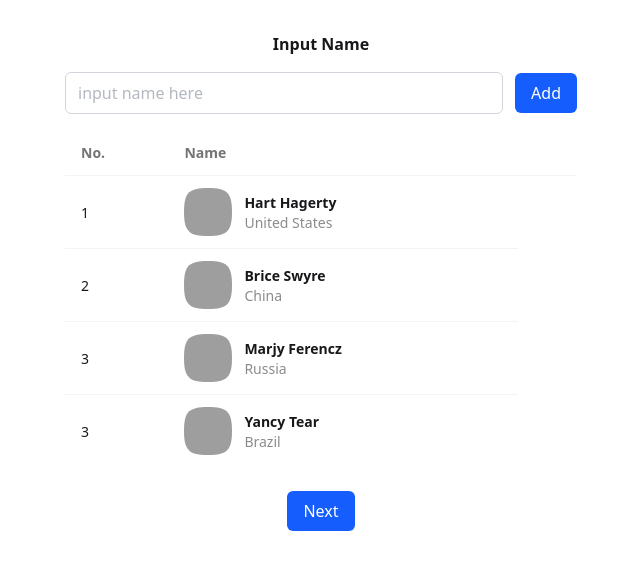
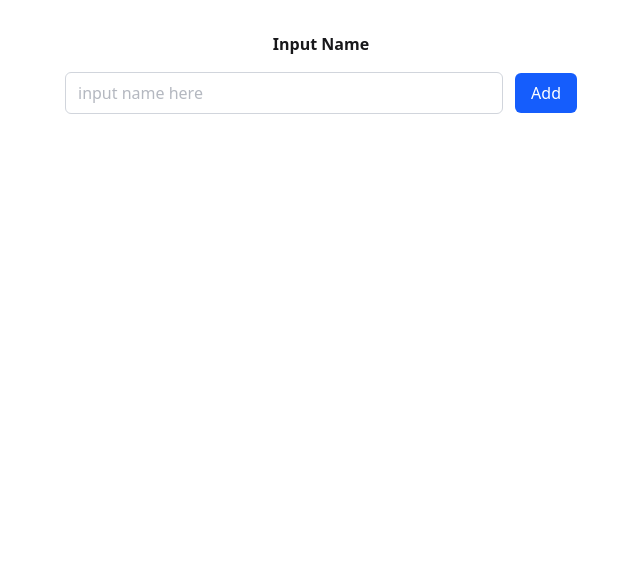
Before and after one commit to FarhanKurnia/split-bill-react, a React (Vite) app: page / in a window 1280 px wide. Shown: the top 570 px of the page, without its empty margins (319-959 px from the left). Built offline with nearby package versions, Linux system fonts and the light colour scheme; grey boxes are pictures that could not be loaded.

Commit message:
fix: add useState Person

```diff
--- a/src/App.jsx
+++ b/src/App.jsx
@@ -10,7 +10,6 @@ import Receipt from "./pages/Receipt.jsx";
 
 export default function App() {
   const [currentPage, setCurrentPage] = useState("home");
-
   const renderPage = () => {
     switch (currentPage) {
       case "home":
--- a/src/components/additional-cost/TableAdditionalCost.jsx
+++ b/src/components/additional-cost/TableAdditionalCost.jsx
@@ -1,4 +1,21 @@
 export default function TableAdditionalCost(){
+    const dataCost = [
+        {
+            id: 1,
+            name: "Shipping cost",
+            price: 14000,
+        },
+        {
+            id: 2,
+            name: "Tax",
+            price: 5000,
+        },
+        {
+            id: 3,
+            name: "Discount",
+            price: 2000,
+        }
+      ];
     return(
         <div className="overflow-x-auto max-w-lg mx-auto">
             <table className="table">
@@ -11,30 +28,19 @@ export default function TableAdditionalCost(){
                 </tr>
                 </thead>
                 <tbody>
-                {/* row 1 */}
-                <tr>
+                    {dataCost.map((cost) =>(
+                        <tr key={cost.id}>
                             <td>
-                        1
+                                {cost.id}
                             </td>
                             <td>
-                        Shipping cost
+                                {cost.name}
                             </td>
                             <td>
-                        Rp. 20.000
+                                {cost.price}
                             </td>
                         </tr>
-                {/* row 2 */}
-                <tr>
-                    <td>
-                        2
-                    </td>
-                    <td>
-                        Tax
-                    </td>
-                    <td>
-                        Rp. 10.000
-                    </td>
-                </tr>
+                    ))}
                 </tbody>
             </table>
         </div>
--- a/src/components/home/FooterHome.jsx
+++ b/src/components/home/FooterHome.jsx
@@ -1,4 +1,5 @@
-export default function FooterHome({ setCurrentPage }) {
+export default function FooterHome({ setCurrentPage,  dataPerson}) {
+  if (dataPerson.length === 0) return null; // Jika data kosong, jangan render tabel
     return(
     <div>
         {/* Buttons */}
--- a/src/components/home/TableHome.jsx
+++ b/src/components/home/TableHome.jsx
@@ -1,4 +1,5 @@
-export default function TableHome() {
+export default function TableHome({ dataPerson }) {
+    if (dataPerson.length === 0) return null; // Jika data kosong, jangan render tabel
     return(
         <div className="overflow-x-auto max-w-lg mx-auto">
             <table className="table">
@@ -11,93 +12,30 @@ export default function TableHome() {
                 </tr>
                 </thead>
                 <tbody>
-                {/* row 1 */}
-                <tr>
+                    {dataPerson.map((person, index) => (
+                        <tr key={person.id}>
                         <td>
-                        1
+                            {index+1}
                         </td>
                         <td>
                         <div className="flex items-center gap-3">
                             <div className="avatar">
                             <div className="mask mask-squircle h-12 w-12">
                                 <img
-                            src="https://img.daisyui.com/images/profile/demo/2@94.webp"
+                                src={person.avatar}
                                 alt="Avatar Tailwind CSS Component" />
                             </div>
                             </div>
                             <div>
-                        <div className="font-bold">Hart Hagerty</div>
-                        <div className="text-sm opacity-50">United States</div>
+                            <div className="font-bold">{person.name}</div>
+                            {/* <div className="text-sm opacity-50">United States</div> */}
                             </div>
                         </div>
                         </td>
                         </tr>
-                {/* row 2 */}
-                <tr>
-                    <td>
-                        2
-                    </td>
-                    <td>
-                    <div className="flex items-center gap-3">
-                        <div className="avatar">
-                        <div className="mask mask-squircle h-12 w-12">
-                            <img
-                            src="https://img.daisyui.com/images/profile/demo/3@94.webp"
-                            alt="Avatar Tailwind CSS Component" />
-                        </div>
-                        </div>
-                        <div>
-                        <div className="font-bold">Brice Swyre</div>
-                        <div className="text-sm opacity-50">China</div>
-                        </div>
-                    </div>
-                    </td>
-                </tr>
-                {/* row 3 */}
-                <tr>
-                    <td>
-                        3
-                    </td>
-                    <td>
-                    <div className="flex items-center gap-3">
-                        <div className="avatar">
-                        <div className="mask mask-squircle h-12 w-12">
-                            <img
-                            src="https://img.daisyui.com/images/profile/demo/4@94.webp"
-                            alt="Avatar Tailwind CSS Component" />
-                        </div>
-                        </div>
-                        <div>
-                        <div className="font-bold">Marjy Ferencz</div>
-                        <div className="text-sm opacity-50">Russia</div>
-                        </div>
-                    </div>
-                    </td>
-                </tr>
-                {/* row 4 */}
-                <tr>
-                    <td>
-                        3
-                    </td>
-                    <td>
-                    <div className="flex items-center gap-3">
-                        <div className="avatar">
-                        <div className="mask mask-squircle h-12 w-12">
-                            <img
-                            src="https://img.daisyui.com/images/profile/demo/5@94.webp"
-                            alt="Avatar Tailwind CSS Component" />
-                        </div>
-                        </div>
-                        <div>
-                        <div className="font-bold">Yancy Tear</div>
-                        <div className="text-sm opacity-50">Brazil</div>
-                        </div>
-                    </div>
-                    </td>
-                </tr>
+                    ))}
                 </tbody>
             </table>
             </div>
         )
-
 }
--- a/src/components/input-order/TableOrder.jsx
+++ b/src/components/input-order/TableOrder.jsx
@@ -1,4 +1,33 @@
 export default function TableOrder() {
+    const dataOrder = [
+        {
+            id: 1,
+            name: "Farhan",
+            avatar:"https://img.daisyui.com/images/profile/demo/3@94.webp",
+            orders: [
+                { id: 1, item: "Gacoan lvl 1", price: "Rp. 12.000" },
+                { id: 2, item: "Thai Green Tea", price: "Rp. 14.000" },
+            ],
+        },
+        {
+            id: 2,
+            name: "Madu",
+            avatar: "https://img.daisyui.com/images/profile/demo/4@94.webp",
+            orders: [
+                { id: 3, item: "Udang Keju", price: "Rp. 8.000" },
+                { id: 4, item: "Gacoan lvl 3", price: "Rp. 12.000" },
+            ],
+        },
+        {
+            id: 3,
+            name: "Baskara",
+            avatar: "https://img.daisyui.com/images/profile/demo/5@94.webp",
+            orders: [
+                { id: 5, item: "Gacoan lvl 3", price: "Rp. 12.000" },
+            ],
+        }
+      ];
+
     return(
         <div className="overflow-x-auto max-w-lg mx-auto">
             <table className="table">
@@ -12,55 +41,20 @@ export default function TableOrder() {
                 </tr>
                 </thead>
                 <tbody>
-                {/* row 1 */}
-                <tr>
-                    <td>
-                        1
-                    </td>
-                    <td>
-                        1 x Gacoan
-                    </td>
-                    <td>
-                        Rp. 20.000
-                    </td>
-                    <td>
-                    <div className="flex items-center gap-3">
-                        <div className="font-bold">Hart Hagerty</div>
-                    </div>
-                    </td>
-                </tr>
-                {/* row 2 */}
-                <tr>
-                    <td>
-                        2
-                    </td>
-                    <td>
-                        1 x Thai Greentea
-                    </td>
-                    <td>
-                        Rp. 20.000
-                    </td>
-                    <td>
-                        <div className="font-bold">Hart Hagerty</div>
-                    </td>
-                </tr>
-                {/* row 3 */}
-                <tr>
-                    <td>
-                        3
-                    </td>
-                    <td>
-                        1 x Udang Keju
-                    </td>
-                    <td>
-                        Rp. 12.000
-                    </td>
-                    <td>
-                    <div className="flex items-center gap-3">
-                        <div className="font-bold">Brice Swyre</div>
-                    </div>
-                    </td>
-                </tr>
+                {dataOrder.map((person) =>
+                    person.orders.map((order) => (
+                        <tr key={order.id}>
+                            <td>{order.id}</td>
+                            <td>{order.item}</td>
+                            <td>{order.price}</td>
+                            <td>
+                                <div className="flex items-center gap-3">
+                                    <div className="font-bold">{person.name}</div>
+                                </div>
+                            </td>
+                        </tr>
+                    ))
+                )}
                 </tbody>
             </table>
             </div>
--- /dev/null
+++ b/src/context/PersonContext.jsx
@@ -0,0 +1,32 @@
+import { createContext, useReducer } from "react";
+
+// 1️⃣ Definisikan initial state
+const initialState = {
+  dataPerson: []
+};
+
+// 2️⃣ Reducer function untuk mengatur perubahan state
+function personReducer(state, action) {
+  switch (action.type) {
+    case "ADD_PERSON":
+      return {
+        ...state,
+        dataPerson: [...state.dataPerson, action.payload]
+      };
+    default:
+      return state;
+  }
+}
+
+// 3️⃣ Buat context
+export const PersonContext = createContext();
+
+export function PersonProvider({ children }) {
+  const [state, dispatch] = useReducer(personReducer, initialState);
+
+  return (
+    <PersonContext.Provider value={{ dataPerson: state.dataPerson, dispatch }}>
+      {children}
+    </PersonContext.Provider>
+  );
+}
--- a/src/pages/Home.jsx
+++ b/src/pages/Home.jsx
@@ -1,14 +1,16 @@
-
+import { useState } from "react";
 import FooterHome from "../components/home/FooterHome";
 import FormInputHome from "../components/home/FormInputHome";
 import TableHome from "../components/home/TableHome";
 
 export default function Home({ setCurrentPage }){
+    const [dataPerson, setDataPerson] = useState([])
+
     return(
         <div>
-            <FormInputHome />
-            <TableHome />
-            <FooterHome setCurrentPage={setCurrentPage} /> {/* Kirim setCurrentPage */}
+            <FormInputHome setDataPerson={setDataPerson} dataPerson={dataPerson}/>
+            <TableHome dataPerson={dataPerson} />
+            <FooterHome setCurrentPage={setCurrentPage} dataPerson={dataPerson}/> {/* Kirim setCurrentPage */}
     </div>
     )
 }
```
Also changed, not shown: src/components/home/FormInputHome.jsx (+34 -2 lines). Lines whose indentation alone changed are shown as unchanged.
